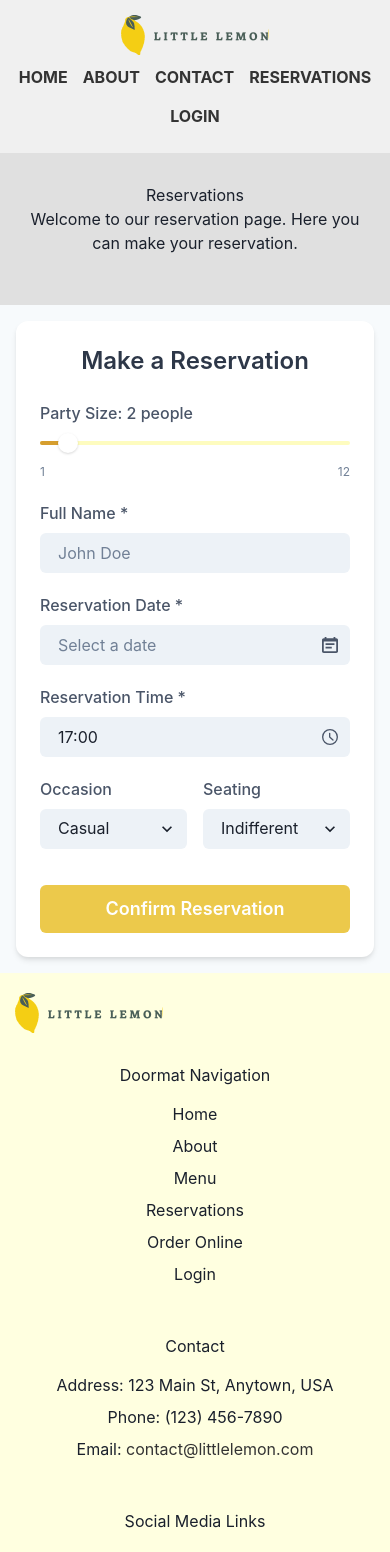
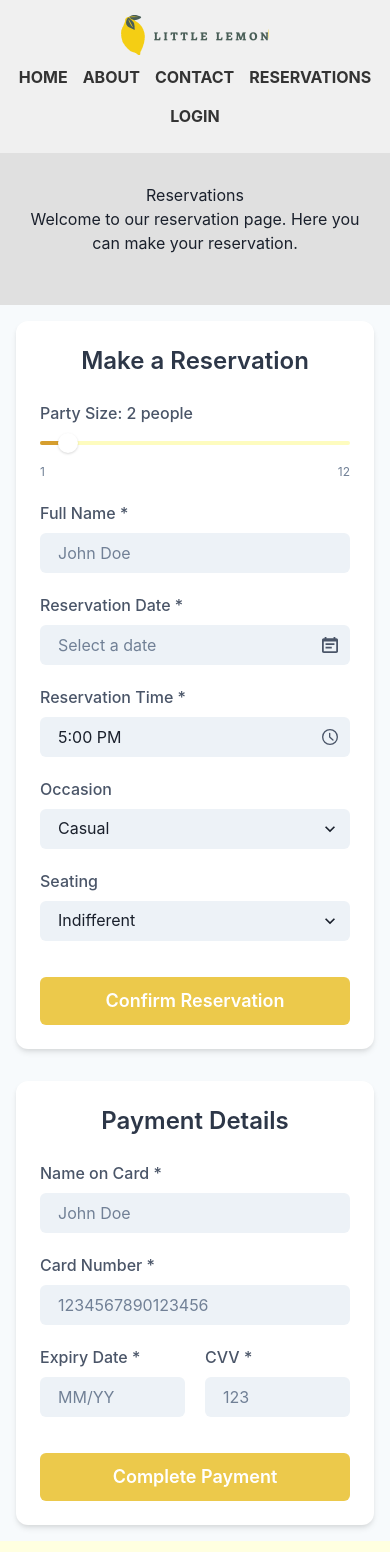
Before and after one commit to aderraj/LittleLemon, a React (Create React App) app: page /reservations in a window 390 px wide. Shown: the top 1552 px of the page. Built offline with nearby package versions, Linux system fonts and the light colour scheme.

Commit message:
Reservation forms done

```diff
--- a/src/Components/ReservationForm.js
+++ b/src/Components/ReservationForm.js
@@ -1,4 +1,4 @@
-import React from 'react';
+import React, { useRef } from 'react';
 import { Formik, Form, Field } from 'formik';
 import DatePicker from 'react-datepicker';
 import 'react-datepicker/dist/react-datepicker.css';
@@ -28,12 +28,34 @@ import {
 } from '@chakra-ui/react';
 
 const ReservationForm = () => {
+  const paymentFormRef = useRef(null);
+
+  const scrollToRef = (ref) => {
+    if (ref.current) {
+      const element = ref.current;
+      const elementPosition = element.getBoundingClientRect().top + window.pageYOffset;
+      const offsetPosition = elementPosition - 100;
+      const startPosition = window.pageYOffset;
+      const distance = offsetPosition - startPosition;
+      const duration = 1800;
+      let startTime = null;
+      const animation = (currentTime) => {
+        if (startTime === null) startTime = currentTime;
+        const timeElapsed = currentTime - startTime;
+        const progress = Math.min(timeElapsed / duration, 1);
+        const run = startPosition + distance * progress;
+        window.scrollTo(0, run);
+        if (timeElapsed < duration) requestAnimationFrame(animation);
+      };
+      requestAnimationFrame(animation);
+    }
+  };
   const initialValues = {
     fullName: '',
     partySize: 2,
     occasion: 'Casual',
     date: '',
-    customTime: '17:00',
+    customTime: '5:00 PM',
     seatingArea: 'Indifferent',
   };
 
@@ -55,13 +77,10 @@ const ReservationForm = () => {
     return errors;
   };
 
-  const onSubmit = (values, { setSubmitting, resetForm }) => {
-    console.log('Form submitted:', values);
-    setTimeout(() => {
-      alert('Reservation submitted successfully!');
-      resetForm();
+  const onSubmit = (values, { setSubmitting }) => {
+    console.log('Reservation details:', values);
+    scrollToRef(paymentFormRef);
     setSubmitting(false);
-    }, 1000);
   };
 
   const timeSlots = [
@@ -108,12 +127,32 @@ const ReservationForm = () => {
     return allowedTimes.has(timeString);
   };
 
+  const parseTimeString = (timeStr) => {
+    const [time, period] = timeStr.split(' ');
+    let [hours, minutes] = time.split(':').map(Number);
+    if (period === 'PM' && hours !== 12) hours += 12;
+    if (period === 'AM' && hours === 12) hours = 0;
+    return `${hours.toString().padStart(2, '0')}:${minutes.toString().padStart(2, '0')}`;
+  };
+
   const bgColor = useColorModeValue('gray.50', 'gray.800');
   const formBgColor = useColorModeValue('white', 'gray.700');
   const textColor = useColorModeValue('gray.700', 'gray.50');
   const labelColor = useColorModeValue('gray.600', 'gray.400');
   const inputFocusBorderColor = useColorModeValue('yellow.400', 'yellow.300');
 
+  const specificTimes = [
+    new Date(1970, 0, 1, 17, 0, 0, 0),
+    new Date(1970, 0, 1, 17, 30, 0, 0),
+    new Date(1970, 0, 1, 18, 0, 0, 0),
+    new Date(1970, 0, 1, 18, 30, 0, 0),
+    new Date(1970, 0, 1, 19, 0, 0, 0),
+    new Date(1970, 0, 1, 19, 30, 0, 0),
+    new Date(1970, 0, 1, 20, 0, 0, 0),
+    new Date(1970, 0, 1, 20, 30, 0, 0),
+    new Date(1970, 0, 1, 21, 0, 0, 0),
+    new Date(1970, 0, 1, 21, 30, 0, 0),
+  ];
   const CustomInput = React.forwardRef(({ value, onClick, onChange }, ref) => (
     <Input
       value={value}
@@ -134,12 +173,17 @@ const ReservationForm = () => {
         mx="auto"
         p={{ base: 4, md: 8 }}
         spacing={10}
-        alignItems="flex-start"
+        alignItems="stretch"
         flexDir={{ base: 'column', md: 'row' }}
+        minH={{ md: '60vh' }}
+      >
+        <VStack
+          w={{ base: '100%', md: '50%' }}
+          spacing={8}
+          alignItems="stretch"
         >
           <VStack
             as={Box}
-          w={{ base: '100%', md: '50%' }}
             spacing={6}
             bg={formBgColor}
             p={{ base: 6, md: 8 }}
@@ -261,16 +305,16 @@ const ReservationForm = () => {
                             <DatePicker
                               {...field}
                               id="customTime"
-                            selected={field.value ? new Date(`1970-01-01T${field.value}`) : null}
+                              selected={field.value ? new Date(`1970-01-01T${parseTimeString(field.value)}`) : null}
                               onChange={(val) => {
-                              const timeString = val.toTimeString().slice(0, 5);
-                              form.setFieldValue(field.name, timeString);
+                                const formatted = val.toLocaleTimeString([], {hour: 'numeric', minute: '2-digit', hour12: true});
+                                form.setFieldValue(field.name, formatted);
                               }}
-                            showTimeSelect
-                            showTimeSelectOnly
+                              showTimeSelect={true}
+                              showTimeSelectOnly={true}
                               timeCaption="Time"
                               dateFormat="h:mm aa"
-                            filterTime={filterTime}
+                              includeTimes={specificTimes}
                               customInput={<CustomInput />}
                               wrapperClassName="date-picker-wrapper"
                             />
@@ -283,7 +327,6 @@ const ReservationForm = () => {
                       )}
                     </Field>
 
-                  <HStack w="full" spacing={4}>
                     <Field name="occasion">
                       {({ field }) => (
                         <FormControl>
@@ -297,7 +340,6 @@ const ReservationForm = () => {
                           <Select
                             {...field}
                             id="occasion"
-                            placeholder="Select"
                             variant="filled"
                             focusBorderColor={inputFocusBorderColor}
                           >
@@ -324,7 +366,6 @@ const ReservationForm = () => {
                           <Select
                             {...field}
                             id="seatingArea"
-                            placeholder="Select"
                             variant="filled"
                             focusBorderColor={inputFocusBorderColor}
                           >
@@ -337,7 +378,6 @@ const ReservationForm = () => {
                         </FormControl>
                       )}
                     </Field>
-                  </HStack>
 
                     <Button
                       type="submit"
@@ -359,35 +399,185 @@ const ReservationForm = () => {
           </VStack>
 
           <VStack
+            ref={paymentFormRef}
+            as={Box}
+            spacing={6}
+            bg={formBgColor}
+            p={{ base: 6, md: 8 }}
+            borderRadius="xl"
+            boxShadow="md"
+          >
+            <Heading as="h2" size="lg" color={textColor} fontWeight="600">
+              Payment Details
+            </Heading>
+            <Formik
+              initialValues={{
+                cardNumber: '',
+                expiryDate: '',
+                cvv: '',
+                nameOnCard: '',
+              }}
+              validate={(values) => {
+                const errors = {};
+                if (!values.cardNumber || !/^\d{16}$/.test(values.cardNumber)) {
+                  errors.cardNumber = 'Please enter a valid 16-digit card number';
+                }
+                if (!values.expiryDate || !/^\d{2}\/\d{2}$/.test(values.expiryDate)) {
+                  errors.expiryDate = 'Please enter expiry date as MM/YY';
+                }
+                if (!values.cvv || !/^\d{3}$/.test(values.cvv)) {
+                  errors.cvv = 'Please enter a valid 3-digit CVV';
+                }
+                if (!values.nameOnCard || values.nameOnCard.trim().length < 2) {
+                  errors.nameOnCard = 'Please enter the name on the card';
+                }
+                return errors;
+              }}
+              onSubmit={(values, { setSubmitting, resetForm }) => {
+                console.log('Payment submitted:', values);
+                setTimeout(() => {
+                  alert('Payment processed successfully!');
+                  resetForm();
+                  setSubmitting(false);
+                }, 1000);
+              }}
+            >
+              {({ isSubmitting, errors, touched }) => (
+                <Form style={{ width: '100%' }}>
+                  <VStack spacing={5}>
+                    <Field name="nameOnCard">
+                      {({ field }) => (
+                        <FormControl isInvalid={errors.nameOnCard && touched.nameOnCard}>
+                          <FormLabel htmlFor="nameOnCard" fontWeight="medium" color={labelColor}>
+                            Name on Card *
+                          </FormLabel>
+                          <Input
+                            {...field}
+                            id="nameOnCard"
+                            placeholder="John Doe"
+                            variant="filled"
+                            focusBorderColor={inputFocusBorderColor}
+                          />
+                          <FormErrorMessage>{errors.nameOnCard}</FormErrorMessage>
+                        </FormControl>
+                      )}
+                    </Field>
+
+                    <Field name="cardNumber">
+                      {({ field }) => (
+                        <FormControl isInvalid={errors.cardNumber && touched.cardNumber}>
+                          <FormLabel htmlFor="cardNumber" fontWeight="medium" color={labelColor}>
+                            Card Number *
+                          </FormLabel>
+                          <Input
+                            {...field}
+                            id="cardNumber"
+                            placeholder="1234567890123456"
+                            variant="filled"
+                            focusBorderColor={inputFocusBorderColor}
+                            type="number"
+                          />
+                          <FormErrorMessage>{errors.cardNumber}</FormErrorMessage>
+                        </FormControl>
+                      )}
+                    </Field>
+
+                    <HStack spacing={5} w="full">
+                      <Field name="expiryDate">
+                        {({ field }) => (
+                          <FormControl isInvalid={errors.expiryDate && touched.expiryDate} flex={1}>
+                            <FormLabel htmlFor="expiryDate" fontWeight="medium" color={labelColor}>
+                              Expiry Date *
+                            </FormLabel>
+                            <Input
+                              {...field}
+                              id="expiryDate"
+                              placeholder="MM/YY"
+                              variant="filled"
+                              focusBorderColor={inputFocusBorderColor}
+                            />
+                            <FormErrorMessage>{errors.expiryDate}</FormErrorMessage>
+                          </FormControl>
+                        )}
+                      </Field>
+
+                      <Field name="cvv">
+                        {({ field }) => (
+                          <FormControl isInvalid={errors.cvv && touched.cvv} flex={1}>
+                            <FormLabel htmlFor="cvv" fontWeight="medium" color={labelColor}>
+                              CVV *
+                            </FormLabel>
+                            <Input
+                              {...field}
+                              id="cvv"
+                              placeholder="123"
+                              variant="filled"
+                              focusBorderColor={inputFocusBorderColor}
+                              type="number"
+                            />
+                            <FormErrorMessage>{errors.cvv}</FormErrorMessage>
+                          </FormControl>
+                        )}
+                      </Field>
+                    </HStack>
+
+                    <Button
+                      type="submit"
+                      bg="yellow.400"
+                      color="white"
+                      isLoading={isSubmitting}
+                      width="full"
+                      size="lg"
+                      mt={4}
+                      _hover={{ bg: 'yellow.500' }}
+                      _active={{ bg: 'yellow.600' }}
+                    >
+                      Complete Payment
+                    </Button>
+                  </VStack>
+                </Form>
+              )}
+            </Formik>
+          </VStack>
+        </VStack>
+
+        <VStack
+          className="images-section"
           w={{ base: '100%', md: '50%' }}
-          spacing={4}
+          spacing={6} // Ensure no intrinsic spacing
           alignItems="stretch"
           display={{ base: 'none', md: 'flex' }}
         >
-          <AspectRatio ratio={16 / 9}>
+          <Box className="image-container" flex={1} mt={10}>
             <Image
               src="https://images.unsplash.com/photo-1517248135467-4c7edcad34c4?q=80&w=2070&auto=format&fit=crop"
               alt="Restaurant Interior"
-              borderRadius="lg"
               objectFit="cover"
+              w="90%"
+              h="90%"
+              borderRadius="md"
             />
-          </AspectRatio>
-          <AspectRatio ratio={16 / 9}>
+          </Box>
+          <Box className="image-container" flex={1}>
             <Image
               src="https://images.unsplash.com/photo-1555396273-367ea4eb4db5?q=80&w=1974&auto=format&fit=crop"
               alt="Outdoor Dining"
-              borderRadius="lg"
               objectFit="cover"
+              w="90%"
+              h="90%"
+              borderRadius="md"
             />
-          </AspectRatio>
-          <AspectRatio ratio={16 / 9}>
+          </Box>
+          <Box className="image-container" flex={1}>
             <Image
               src="https://images.unsplash.com/photo-1559339352-11d035aa65de?q=80&w=1974&auto=format&fit=crop"
               alt="Close up of a dish"
-              borderRadius="lg"
               objectFit="cover"
+              w="90%"
+              h="90%"
+              borderRadius="md"
             />
-          </AspectRatio>
+          </Box>
         </VStack>
       </HStack>
     </Box>
--- a/src/Styles/DatePicker.css
+++ b/src/Styles/DatePicker.css
@@ -15,6 +15,10 @@
   border-radius: 0.5rem; /* lg */
   box-shadow: 0 10px 15px -3px rgba(0, 0, 0, 0.1), 0 4px 6px -2px rgba(0, 0, 0, 0.05); /* lg */
   background-color: white;
+}
+
+.react-datepicker__time-list-item--disabled {
+  display: none;
 }
 
 .react-datepicker__header {
```
Also changed, not shown: src/Styles/ReservationForm.css (+38 -30 lines). Lines whose indentation alone changed are shown as unchanged.
